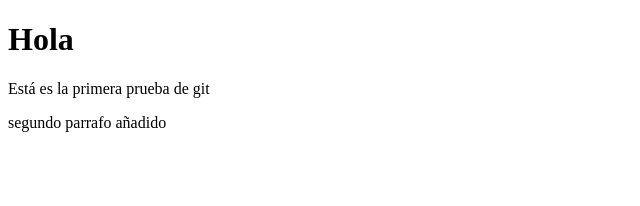
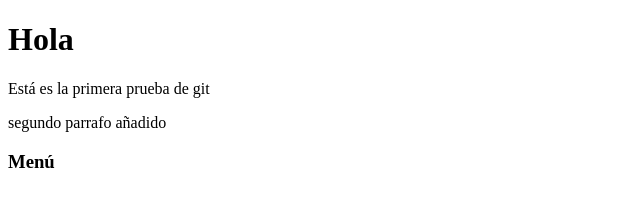
Before and after one commit to esteban0315/git_test, a plain HTML site: page index.html in a window 1280 px wide. Shown: the full height of the page, 0-640 px from the left. Drawn offline with Linux system fonts and the light colour scheme.

Commit message:
se añade titulo menú

```diff
--- a/index.html
+++ b/index.html
@@ -9,5 +9,6 @@
     <h1>Hola</h1>
     <p>Está es la primera prueba de git</p>
     <p>segundo parrafo añadido</p>
+    <h3>Menú</h3>
 </body>
 </html>
```
